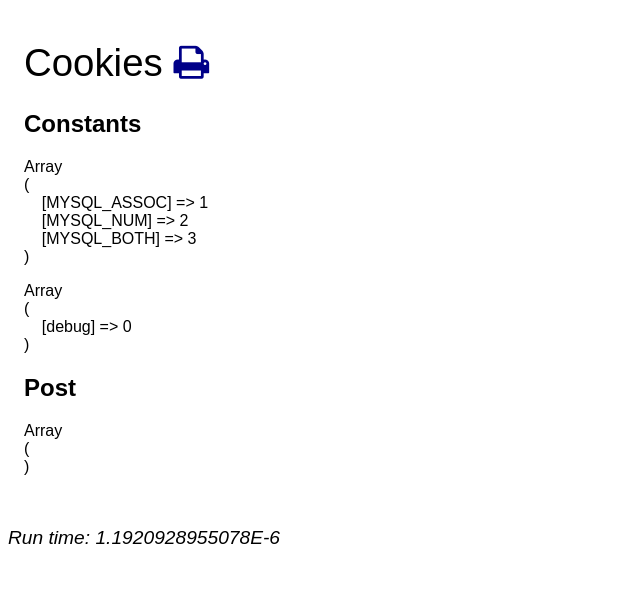
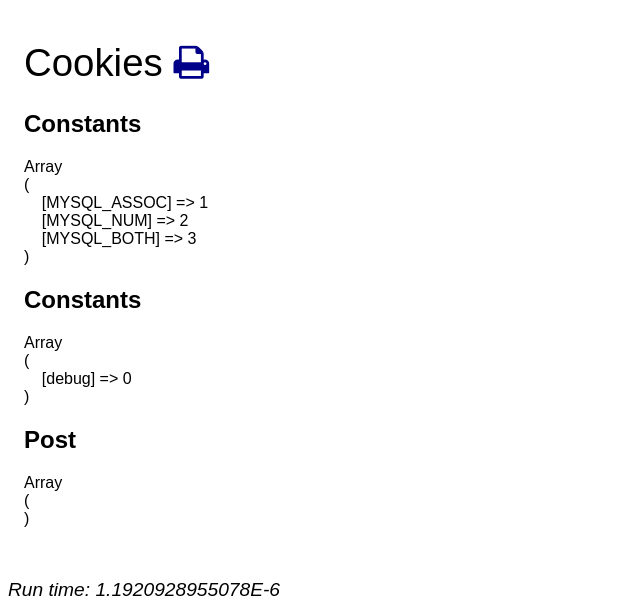
Before and after one commit to jcoonrod/classes, a PHP site: page /cookies in a window 1280 px wide. Shown: the part 59-659 px from the top of the page, without its empty margins (0-640 px from the left). Run offline with PHP 8.4, Linux system fonts and the light colour scheme.

Commit message:
Update cookies.php

```diff
--- a/app/cookies.php
+++ b/app/cookies.php
@@ -4,6 +4,7 @@ $page=new \Thpglobal\Classes\Page;
 $page->start("Cookies");
 echo("<h2>Constants</h1>\n");
 echo("<pre>".print_r(get_defined_constants(TRUE)["user"]??'',TRUE)."</pre>\n");
+echo("<h2>Constants</h1>\n");
 echo("<pre>".print_r($_COOKIE,TRUE)."</pre>");
 echo("<h2>Post</h2>\n<pre>".print_r($_POST,TRUE)."</pre>\n");
 $page->end();
```
